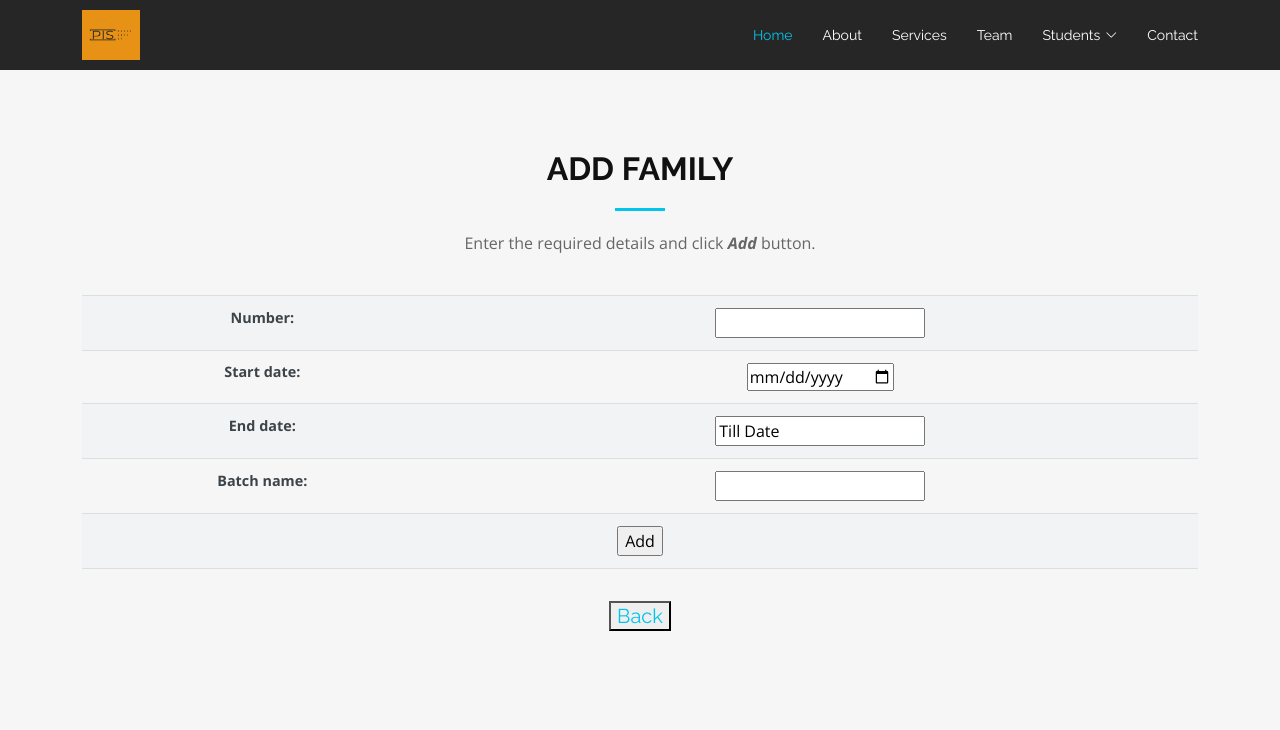
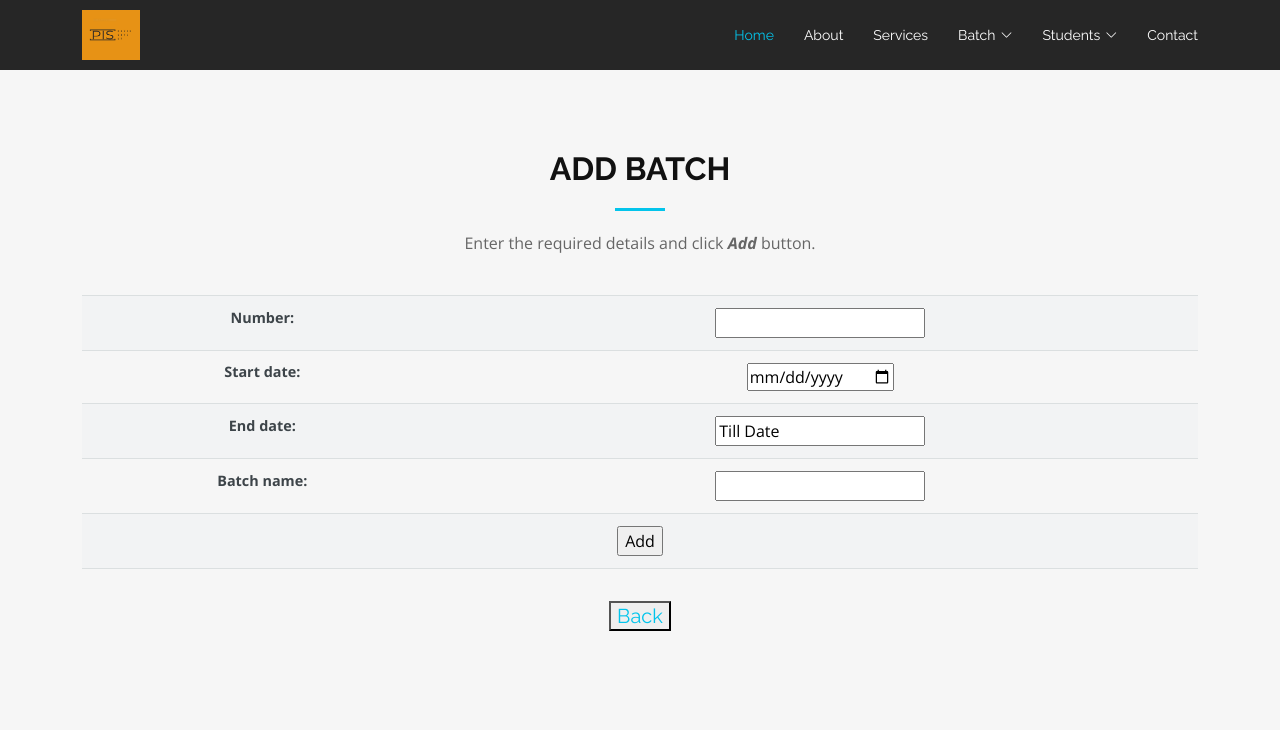
Before and after one commit to harisharma212/PyMan, a Django app: page /add_batch/ in a window 1280 px wide. Shown: the top 730 px of the page. Run offline with Django 3.2, Linux system fonts and the light colour scheme; some libraries are stand-ins or nearby versions.

Commit message:
Seperated Branch from Students tab

```diff
--- a/Student/MyApp/Templates/add_batch.html
+++ b/Student/MyApp/Templates/add_batch.html
@@ -12,7 +12,7 @@
       <div class="container" data-aos="fade-up">
         <div class="row">
           <div class="col-md-12">
-            <h3 class="section-title">Add Family</h3>
+            <h3 class="section-title">Add Batch</h3>
             <div class="section-title-divider"></div>
             <p class="section-description">Enter the required details and click <b><i>Add</i></b> button.</p>
           </div>
--- a/Student/MyApp/Templates/header.html
+++ b/Student/MyApp/Templates/header.html
@@ -11,12 +11,16 @@
         <li><a class="nav-link scrollto active" href="/home/">Home</a></li>
         <li><a class="nav-link scrollto" href="/about/">About</a></li>
         <li><a class="nav-link scrollto" href="/service/">Services</a></li>
-        <li><a class="nav-link scrollto" href="/home/">Team</a></li>
+        <li class="dropdown"><a href="/home/"><span>Batch</span> <i class="bi bi-chevron-down"></i></a>
+          <ul>
+            <li><a href="/home/">Show Batches</a></li>
+              <li><a href="/add_batch/">Add Batch</a></li>
+          </ul>
+        </li>
         <li class="dropdown"><a href="#"><span>Students</span> <i class="bi bi-chevron-down"></i></a>
           <ul>
             <li><a href="/students/">Show Students</a></li>
               <li><a href="/add_student/">Add Student</a></li>
-              <li><a href="/add_batch/">Add Batch</a></li>
           </ul>
         </li>
         <li><a class="nav-link scrollto" href="/contact/">Contact</a></li>
```
